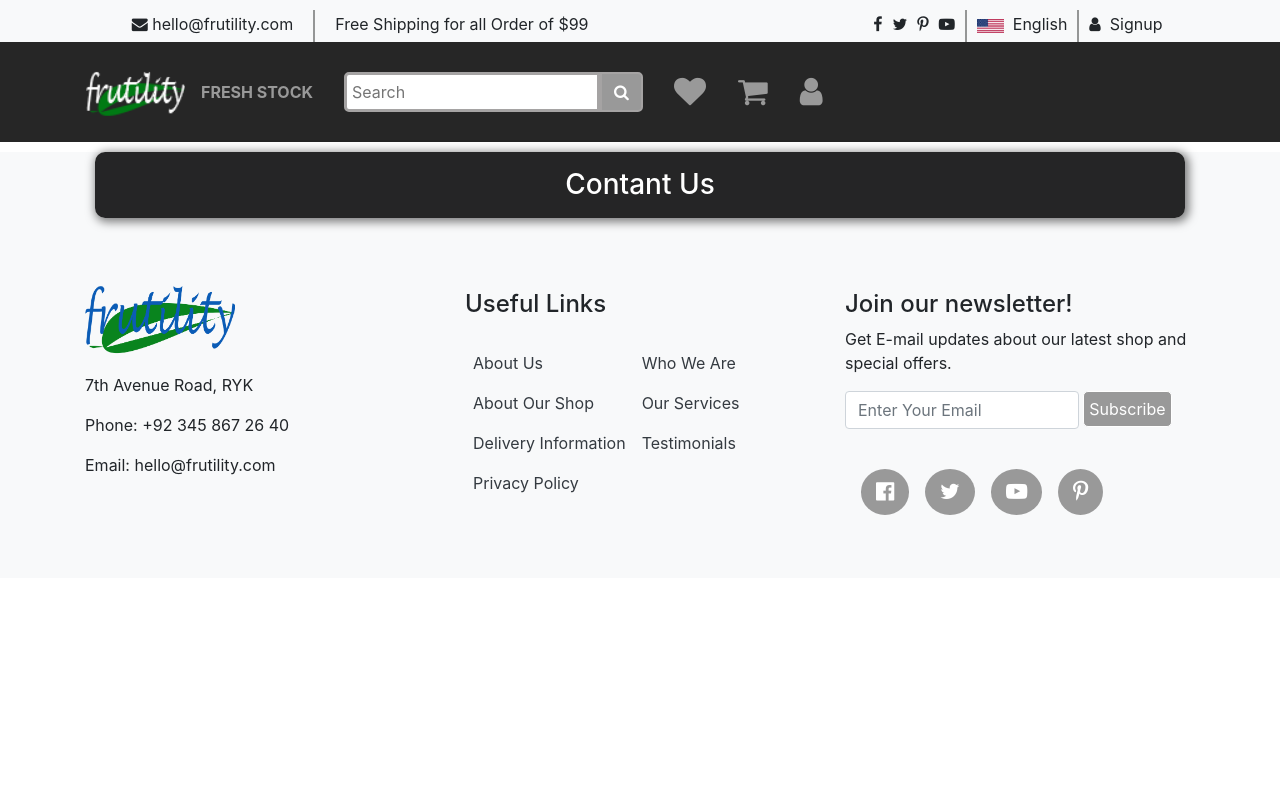
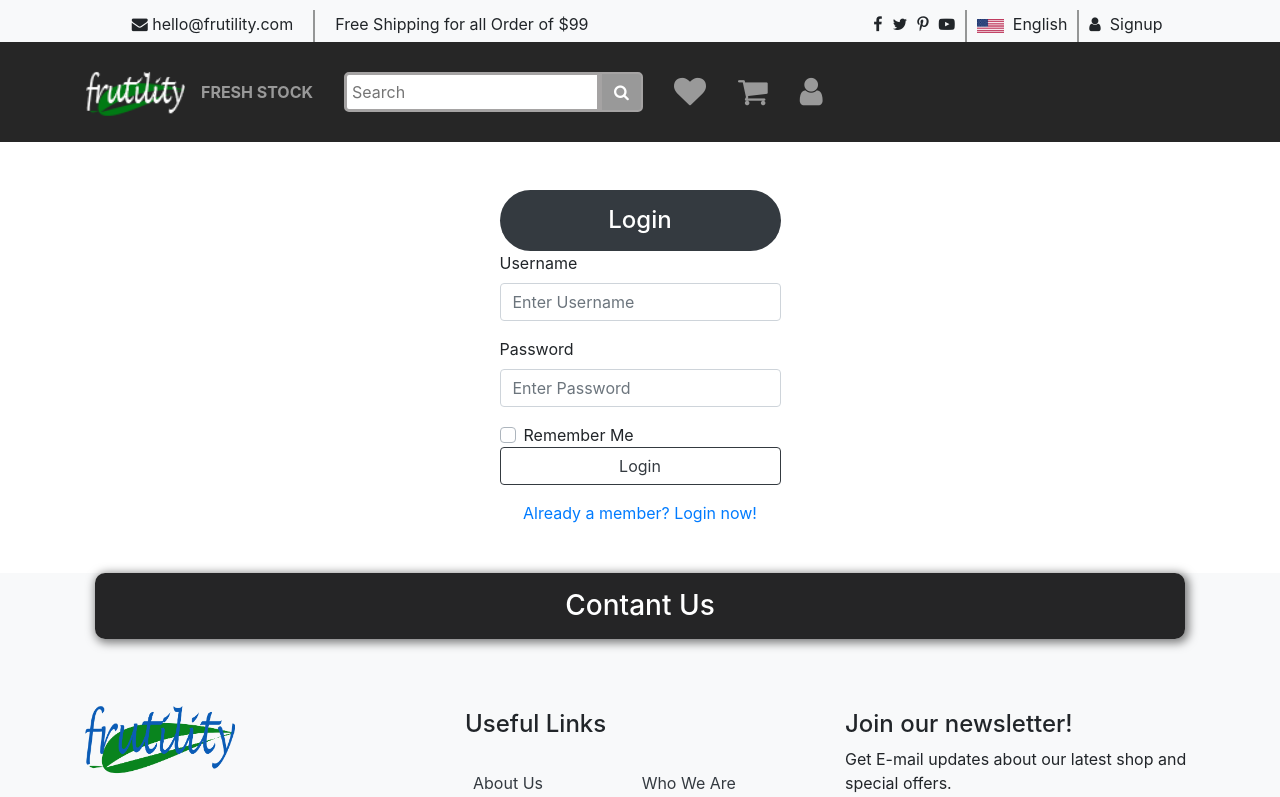
Before and after one commit to iamafaqashfaq/frutility-react, a React (Create React App) app: page /signup in a window 1280 px wide. Shown: the top 797 px of the page. Built offline with nearby package versions, Linux system fonts and the light colour scheme.

Commit message:
Added Related , login Features

```diff
--- /dev/null
+++ b/src/component/user/Login/login.js
@@ -0,0 +1,38 @@
+import React from 'react'
+import { NavLink } from 'react-router-dom';
+
+const Login = () => {
+    return (
+        <div className="m-5 animate__animated animate__backInLeft">
+            <div className="container m-auto w-50">
+                <h4 className="bg-dark rounded-pill
+                p-3 m-auto align-content-center
+                text-center text-white w-50">Login</h4>
+                <form className="w-50 m-auto">
+                    <div className="form-group">
+                        <label htmlFor="Username">Username</label>
+                        <input type="text" placeholder="Enter Username"
+                        className="form-control" />
+                    </div>
+                    <div className="form-group">
+                        <label htmlFor="Password">Password</label>
+                        <input type="password" placeholder="Enter Password"
+                        className="form-control" />
+                    </div>
+                    <div className="custom-control custom-checkbox">
+                        <input type="checkbox" className="custom-control-input"
+                        id="customCheck1" />
+                        <label htmlFor="RememberMe" className="custom-control-label"
+                        for="customCheck1">Remember Me</label>
+                    </div>
+                    <div className="form-group">
+                        <button className="btn btn-block btn-outline-dark" type="submit">Login</button>
+                    </div>
+                </form>
+                <NavLink to="/signup" className="text-center d-block">Not a member? SignIn now!</NavLink>
+            </div>
+        </div>
+    )
+}
+
+export default Login;
--- /dev/null
+++ b/src/component/user/Login/signup.js
@@ -0,0 +1,37 @@
+import React from 'react'
+import { NavLink } from 'react-router-dom';
+const Signup = () => {
+    return (
+        <div className="m-5 animate__animated animate__backInLeft">
+            <div className="container m-auto w-50">
+                <h4 className="bg-dark rounded-pill
+                p-3 m-auto align-content-center
+                text-center text-white w-50">Login</h4>
+                <form className="w-50 m-auto">
+                    <div className="form-group">
+                        <label htmlFor="Username">Username</label>
+                        <input type="text" placeholder="Enter Username"
+                        className="form-control" />
+                    </div>
+                    <div className="form-group">
+                        <label htmlFor="Password">Password</label>
+                        <input type="password" placeholder="Enter Password"
+                        className="form-control" />
+                    </div>
+                    <div className="custom-control custom-checkbox">
+                        <input type="checkbox" className="custom-control-input"
+                        id="customCheck1" />
+                        <label htmlFor="RememberMe" className="custom-control-label"
+                        for="customCheck1">Remember Me</label>
+                    </div>
+                    <div className="form-group">
+                        <button className="btn btn-block btn-outline-dark" type="submit">Login</button>
+                    </div>
+                </form>
+                <NavLink to="/login" className="text-center d-block">Already a member? Login now!</NavLink>
+            </div>
+        </div>
+    )
+}
+
+export default Signup;
--- a/src/component/user/UserComponent.js
+++ b/src/component/user/UserComponent.js
@@ -6,6 +6,8 @@ import FooterComponent from '../footercomponent'
 import Sidebar from './landingPage/sidebar/sidebar'
 import SubcategoryProducts from './landingPage/productSection/subcategoryProduct/subcategoryProducts';
 import productDetails from './productDetails/productDetails'
+import Login from './Login/login';
+import Signup from './Login/signup';
 
 const UserComponent = () => {
     return (
@@ -20,7 +22,7 @@ const UserComponent = () => {
                             <div className="row justify-content-center mt-3">
                                 <div className="col-md-2 col-lg-2">
                                     <Sidebar bounce=" animate__animated
-                animate__bounceInDown"/>
+                                    animate__bounceInDown"/>
                                 </div>
                                 <div className="col-md-10 col-lg-10">
                                     <ProductSection />
@@ -28,9 +30,10 @@ const UserComponent = () => {
                             </div>
                         </div>
                     </Route>
-                    <Route path="/product/:id/details" component={productDetails}/>
+                    <Route path="/product/:id/details" component={productDetails} />
                     <Route path="/subcategory/products/:id" component={SubcategoryProducts} />
-
+                    <Route path="/login" component={Login}/>
+                    <Route path="/signup" component={Signup}/>
                 </Switch>
             </main>
             <footer>
--- a/src/component/user/landingPage/productSection/productsection.css
+++ b/src/component/user/landingPage/productSection/productsection.css
@@ -16,7 +16,6 @@
 }
 
 .products-container .product-img-div {
-  padding: 50px;
   height: 250px;
   margin: 5px;
   width: 250px;
@@ -34,6 +33,7 @@
   display: inline-block;
   width: 100%;
   height: 100%;
+  border-radius: 10px;
 }
 
 .products-container .product-price {
--- a/src/component/user/navbar/navbar.css
+++ b/src/component/user/navbar/navbar.css
@@ -47,13 +47,13 @@
   color: #999;
 }
 .site-navbar .nav-wishlist:hover{
-  color: white;
+  color: red;
 }
 .site-navbar .nav-cart{
   color: #999;
 }
 .site-navbar .nav-cart:hover{
-  color: white;
+  color: steelblue;
 }
 @keyframes border-gradient{
   0% {border-color: rgb(83, 82, 82);}
--- a/src/component/user/navbar/navbar.js
+++ b/src/component/user/navbar/navbar.js
@@ -17,7 +17,7 @@ export default function Navbar() {
     return (
         <div>
             <Navheader />
-            <nav className="site-navbar navbar-expand-md">
+            <nav className="site-navbar navbar-expand-md mb-3">
                 <div className="container d-flex flex-column flex-wrap flex-md-row align-content-center">
                     <NavLink to="/">
                         <img src={brandlogo} alt="Frutility" width="100px" />
--- a/src/component/user/productDetails/productDetails.css
+++ b/src/component/user/productDetails/productDetails.css
@@ -61,6 +61,6 @@
 }
 
 .product-details .wishlist-btn:hover {
-    color: black;
+    color: red;
     background-color: #999;
 }
```
Also changed, not shown: src/component/user/landingPage/productSection/subcategoryProduct/subcategoryProducts.js (+2 -2 lines), src/component/user/productDetails/productDetails.js (+28 -10 lines), src/component/user/productDetails/relatedProducts/relatedProducts.js (added, +41 -0 lines).
